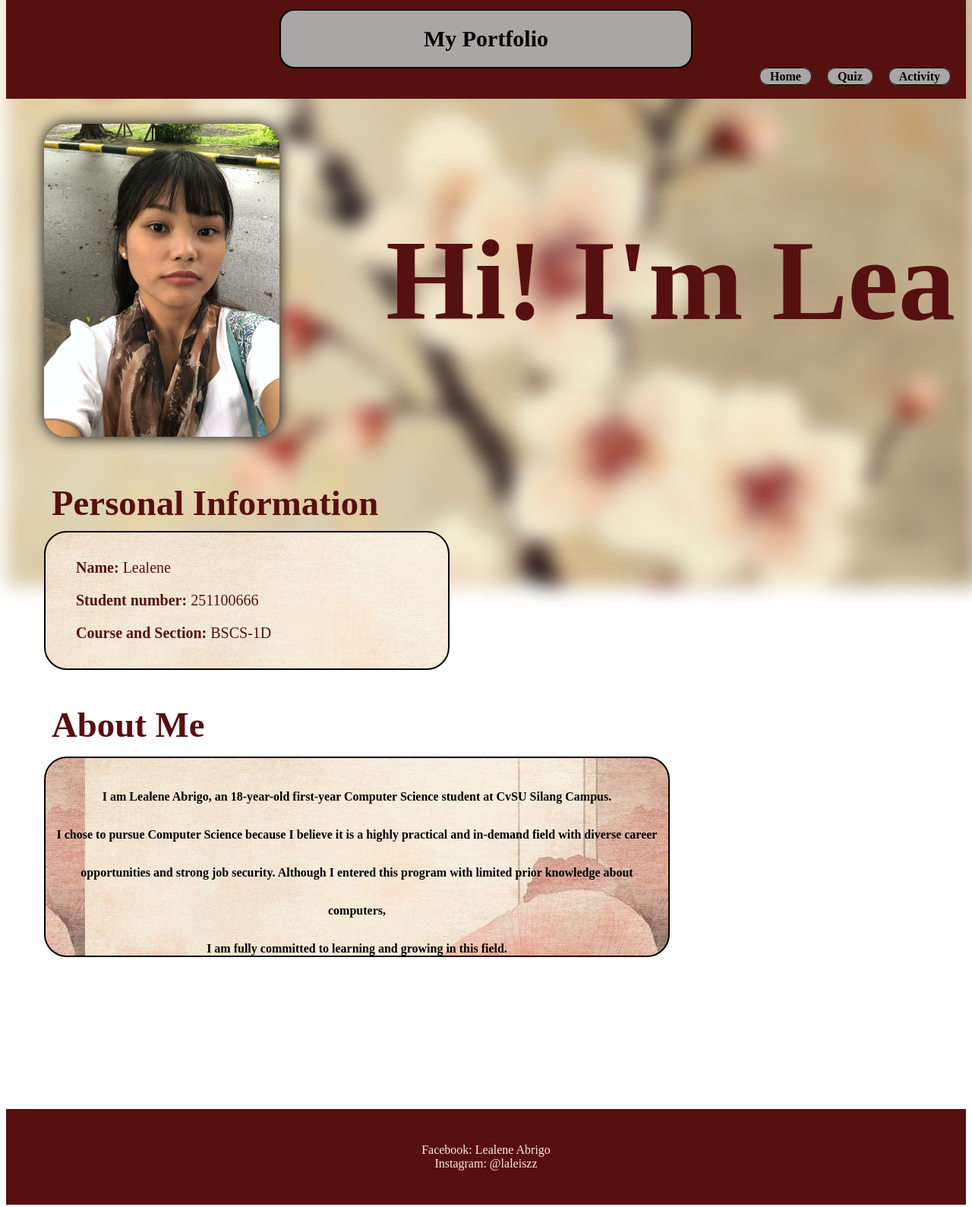
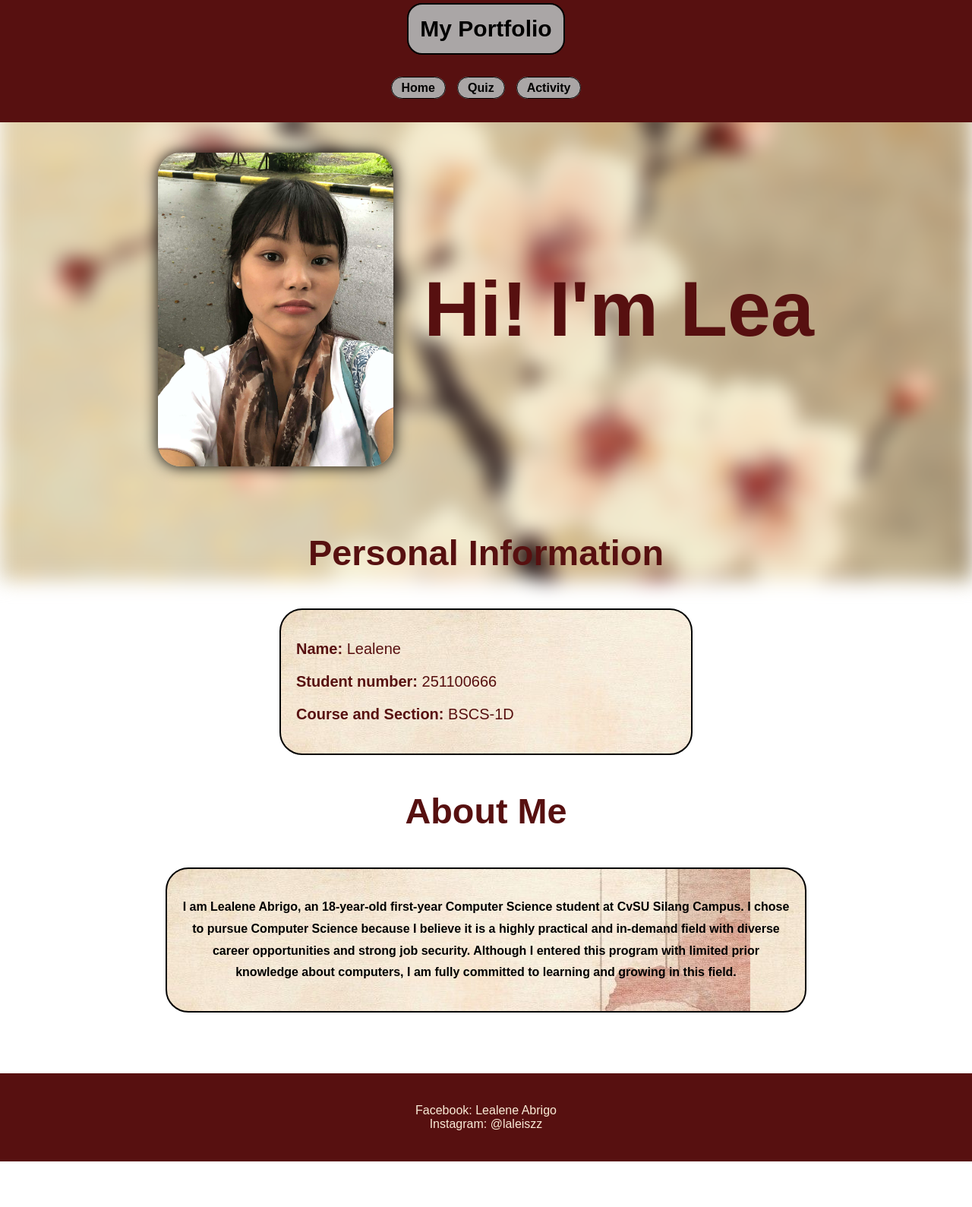
Before and after one commit to laleiszz/leapagodnafr, a plain HTML site: page index.html in a window 1280 px wide. Shown: the part 36-1625 px from the top of the page at 76% size. After the commit the page ends 1565 px from the top, so only its background shows below. Drawn offline with Linux system fonts and the light colour scheme.

Commit message:
Refactor index.html structure and styles

```diff
--- a/index.html
+++ b/index.html
@@ -7,187 +7,155 @@
 
 <style>
 
-header {
-    background:rgb(87, 16, 16);
-    padding: 20px 30px;
-    display: flex;
-    flex-direction: column;
-    position: relative;
-    margin-bottom: 3px;
-
+body{
+    margin:0;
+    font-family: Arial, Helvetica, sans-serif;
 }
 
-.logo {
-    text-align: left;
-    width: 100%;
-}
+/* HEADER */
 
-nav ul {
-    list-style: none;
-    display: flex;
-    gap: 20px;
-    margin: 0;
-    padding: 0;
-    position: absolute;
-    bottom: 20px;
-    right: 20px;
-}
-
-nav a {
-    color: black;
-    font-weight: bold;
-    text-decoration: none;
-    padding: 2px 13px;
-    border-radius: 15px;
-    background-color: rgb(170, 166, 166);
-    border: 1px solid black;
-}
-
-nav a:hover {
-    color: black;
-    background-color: white;
-}
-
-.background {
-    background-image: url("pagod.jpg");
-    background-size: cover;
-    background-repeat: no-repeat;
-    background-position: center;
-    position: fixed;
-    height: 100%;
-    width: 100%;
-
-    filter: blur(13px);
-    z-index: -1;
-    }
-
-.myportfolio {
-    border: 2px solid rgb(0, 0, 0);
-    text-align: center;
-    width: 500px;
-    margin: 20px auto;
-    border-radius: 20px;
-    background-color: rgb(170, 166, 166);
-    padding: 20px;
-    font-size: 30px;
-    }
-
-.picandinfo{
-    display: flex;
-    align-items: center;
-    gap: 140px;
-    margin-left: 50px;
-}
-
-.picture {
-    border-radius:30px;
-    margin-top: 0px;
-    box-shadow:0 0 20px black;
-
-}
-
-.hi {
-    font-size: 150px;
-    color :rgb(87, 16, 16)
-}
-
-.personal{
-    color: rgb(87, 16, 16);
-    text-align: left;
-    font-size: 40px;
-    margin-bottom: 5px;
-    margin-top: 30px;
-    margin-left: 50px;
-}
-
-.personal h3 {
-    margin: 10px;
-}
-
-.infs {
-    margin-left: 50px;
-    font-size: 20px;
-    color: rgb(87, 16, 16);
-    margin-top: 0px;
-    margin-bottom: 0px;
-    border: 2px solid rgb(0, 0, 0);
-    border-radius: 30px;
-    background-image: url("wow.jpg");
-    padding: 15px 40px;
-    width: 450px;
-}
-
-.aboutMe {
-
-    color: rgb(87, 16, 16);
-    text-align: left;
-    font-size: 40px;
-    margin-bottom: 5px;
-    margin-top: 35px;
-    margin-left: 50px;
-
-}
-
-.aboutMe h3 {
-    margin: 10px;
-}
-
-.paragraph {
-    border: 2px solid rgb(0, 0, 0);
-    text-align: center;
-    border-radius: 30px;
-    width: 800px;
-    height: 240px;
-    line-height: 50px;
-    background-image:url("wow.jpg");
-    background-position: top right;
-    padding: 10px;
-    margin-top: 0px;
-    margin-left: 50px;
-}
-
-.information {
-    display: flex;
-    flex-direction: column;
-    align-items: left;
-}
-
-footer {
-    background:rgb(87, 16, 16);
-    padding: 45px 30px;
-    display: flex;
-    flex-direction: column;
-    position: relative;
-    margin-top: 200px;
-    align-items: center;
-    color: antiquewhite;
-    text-align: center;
-}
-
-    @media (max-width:90%){
-
-nav ul{
-    position:static;
-    justify-content:center;
-    flex-wrap:wrap;
-}
-
-.picandinfo{
+header{
+    background:rgb(87,16,16);
+    padding:20px;
+    display:flex;
     flex-direction:column;
     align-items:center;
 }
 
-.personal,
-.aboutMe,
-.infs,
-.paragraph{
-    margin-left:0;
+.myportfolio{
+    border:2px solid black;
+    border-radius:20px;
+    background-color:rgb(170,166,166);
+    padding:15px;
+    font-size:30px;
+    text-align:center;
+    max-width:90%;
+}
+
+/* NAVBAR */
+
+nav ul{
+    list-style:none;
+    display:flex;
+    gap:15px;
+    padding:0;
+    margin-top:15px;
+    flex-wrap:wrap;
+    justify-content:center;
+}
+
+nav a{
+    color:black;
+    font-weight:bold;
+    text-decoration:none;
+    padding:5px 13px;
+    border-radius:15px;
+    background-color:rgb(170,166,166);
+    border:1px solid black;
+}
+
+nav a:hover{
+    background:white;
+}
+
+/* BACKGROUND */
+
+.background{
+    background-image:url("pagod.jpg");
+    background-size:cover;
+    background-position:center;
+    position:fixed;
+    height:100%;
+    width:100%;
+    filter:blur(13px);
+    z-index:-1;
+}
+
+/* PROFILE SECTION */
+
+.picandinfo{
+    display:flex;
+    justify-content:center;
+    align-items:center;
+    flex-wrap:wrap;
+    gap:40px;
+    padding:40px 20px;
     text-align:center;
 }
 
+.picture{
+    width:100%;
+    max-width:310px;
+    border-radius:30px;
+    box-shadow:0 0 20px black;
+}
+
+.hi{
+    font-size:clamp(40px,8vw,120px);
+    color:rgb(87,16,16);
+}
+
+/* SECTION TITLES */
+
+.personal,
+.aboutMe{
+    color:rgb(87,16,16);
+    font-size:40px;
+    margin-top:20px;
+    text-align:center;
+}
+
+/* PERSONAL INFO */
+
+.infs{
+    border:2px solid black;
+    border-radius:30px;
+    background-image:url("wow.jpg");
+    padding:20px;
+    max-width:500px;
+    margin:20px auto;
+    color:rgb(87,16,16);
+    font-size:20px;
+}
+
+/* ABOUT ME */
+
 .paragraph{
-    height:auto;
-    line-height:30px;
+    border:2px solid black;
+    border-radius:30px;
+    background-image:url("wow.jpg");
+    padding:20px;
+    max-width:800px;
+    margin:20px auto;
+    text-align:center;
+    line-height:1.8;
+}
+
+/* FOOTER */
+
+footer{
+    background:rgb(87,16,16);
+    padding:40px;
+    text-align:center;
+    color:antiquewhite;
+    margin-top:80px;
+}
+
+/* MOBILE FIX */
+
+@media (max-width:600px){
+
+.personal,
+.aboutMe{
+    font-size:30px;
+}
+
+.infs{
+    font-size:18px;
+}
+
+.paragraph{
+    font-size:16px;
 }
 
 }
@@ -196,52 +164,64 @@ nav ul{
 </head>
 
 <body>
-  <div class="background"> </div>
+
+<div class="background"></div>
 
 <header>
-     <h1 class="myportfolio"> My Portfolio </h1>
+
+<h1 class="myportfolio">My Portfolio</h1>
+
 <nav>
 <ul>
-<li><a href="home.html">Home</a></li>
+<li><a href="index.html">Home</a></li>
 <li><a href="quiz.html">Quiz</a></li>
 <li><a href="activity.html">Activity</a></li>
 </ul>
+</nav>
 
-    </nav>
 </header>
 
 <div class="picandinfo">
-    <img class="picture" src="pic ko ganda ko.jpg" alt="picture ni lea ganda" style="width: 310px">
+
+<img class="picture" src="pic ko ganda ko.jpg" alt="picture ni lea ganda">
 
 <div class="hi">
-            <p><Strong>Hi! I'm Lea</Strong></p>
+<strong>Hi! I'm Lea</strong>
 </div>
+
 </div>
 
 <div class="personal">
 <h3>Personal Information</h3>
 </div>
+
 <div class="infs">
-<p><Strong>Name:</Strong>   Lealene</p>
-            <p><strong>Student number:</strong>     251100666</p>
-            <p><strong>Course and Section: </strong>     BSCS-1D</p>
+<p><strong>Name:</strong> Lealene</p>
+<p><strong>Student number:</strong> 251100666</p>
+<p><strong>Course and Section:</strong> BSCS-1D</p>
 </div>
 
-<div class="information">
-    <div class="aboutMe"><h3>About Me</h3></div>
+<div class="aboutMe">
+<h3>About Me</h3>
+</div>
 
 <div class="paragraph">
-            <p> <b style="color: black">I am Lealene Abrigo, an 18-year-old first-year Computer Science student at CvSU Silang Campus.<br>
+
+<p>
+<b style="color:black">
+I am Lealene Abrigo, an 18-year-old first-year Computer Science student at CvSU Silang Campus.
 I chose to pursue Computer Science because I believe it is a highly practical and in-demand field
-            with diverse career opportunities and strong job security.  Although I entered this program with limited prior knowledge about computers,<br> I am fully committed to learning and growing in this field.</b> </p>
-    </div>
+with diverse career opportunities and strong job security. Although I entered this program with
+limited prior knowledge about computers, I am fully committed to learning and growing in this field.
+</b>
+</p>
+
 </div>
 
-</body>
-
-<footer>Facebook: Lealene Abrigo<br>
+<footer>
+Facebook: Lealene Abrigo<br>
 Instagram: @laleiszz
-
 </footer>
 
+</body>
 </html>
```
Lines whose indentation alone changed are shown as unchanged.
